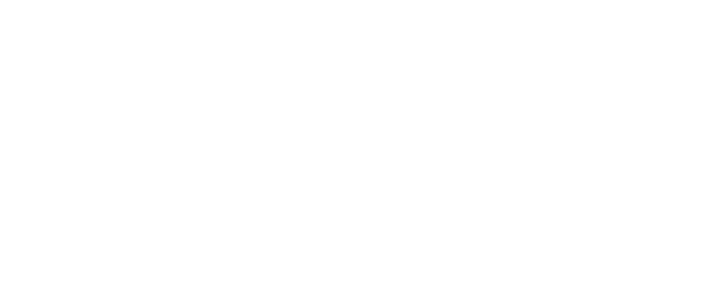
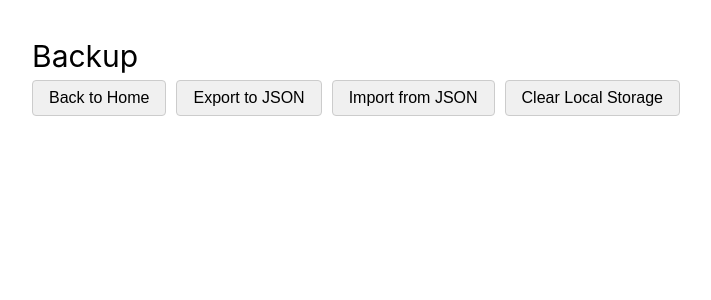
Before and after one commit to adilsonsds/money-flies, a Vue app: page /backup in a window 1280 px wide. Before the commit this address had no page. Shown: the top 300 px of the page, without its empty margins (0-711 px from the left). Built offline with nearby package versions, Linux system fonts and the light colour scheme.

Commit message:
Creating BackupView

```diff
--- a/src/assets/main.css
+++ b/src/assets/main.css
@@ -71,3 +71,11 @@
   display: flex;
   justify-content: space-between;
 }
+
+.header-links {
+  margin: 10px 0;
+}
+
+.header-links__item {
+  margin-right: 10px;
+}
--- a/src/router/index.ts
+++ b/src/router/index.ts
@@ -28,6 +28,11 @@
       path: '/transactions',
       name: 'transactions',
       component: () => import('@/views/TransactionsView.vue')
+    },
+    {
+      path: '/backup',
+      name: 'backup',
+      component: () => import('@/views/BackupView.vue')
     }
   ]
 })
--- /dev/null
+++ b/src/views/BackupView.vue
@@ -0,0 +1,88 @@
+<script setup lang="ts">
+import { useRouter } from 'vue-router'
+import { useActivityStore } from '@/stores/ActivityStore'
+import type { Activity, TransactionItemResult } from '@/types/Activity'
+import type { Category } from '@/types/Category'
+
+const { getTransactions } = useActivityStore()
+
+function exportToJson() {
+  const data = getTransactions({})
+  const json = JSON.stringify(data, null, 2)
+  const blob = new Blob([json], { type: 'application/json' })
+  const url = URL.createObjectURL(blob)
+  const a = document.createElement('a')
+  a.href = url
+  a.download = 'backup.json'
+  a.click()
+  URL.revokeObjectURL(url)
+  a.remove()
+}
+
+function importFromJson() {
+  const input = document.createElement('input')
+  input.type = 'file'
+  input.accept = 'application/json'
+  input.onchange = async (event: Event) => {
+    if (!event.target) return
+    const file = (event.target as HTMLInputElement).files?.[0]
+    if (!file) return
+    const json = await file.text()
+    const transactions = JSON.parse(json) as TransactionItemResult[]
+
+    const activities = Array<Activity>()
+    const categories = Array<Category>()
+
+    transactions.forEach((transaction) => {
+      let activity = activities.find((activity) => activity.id === transaction.activity.id)
+      if (!activity) {
+        activity = {
+          id: transaction.activity.id,
+          title: transaction.activity.title,
+          transactions: []
+        }
+        activities.push(activity)
+      }
+
+      let transactionItem = {
+        id: transaction.id,
+        date: transaction.date,
+        amount: transaction.amount,
+        category: transaction.category,
+        paid: transaction.paid,
+        description: transaction.description
+      }
+
+      let exitsCategory = categories.find((category) => category.id === transaction.category.id)
+      if (!exitsCategory) {
+        categories.push(transaction.category)
+      }
+
+      activity.transactions.push(transactionItem)
+    })
+
+    localStorage.setItem('activities', JSON.stringify(activities))
+    localStorage.setItem('categories', JSON.stringify(categories))
+
+    router.push('/')
+  }
+  input.click()
+  input.remove()
+}
+
+function clearLocalStorage() {
+  confirm('Are you sure you want to clear all data?') && localStorage.clear()
+}
+
+const router = useRouter()
+function backToHome() {
+  router.push('/')
+}
+</script>
+<template>
+  <h1>Backup</h1>
+  <button type="button" @click="backToHome" style="margin-right: 10px">Back to Home</button>
+  <button type="button" @click="exportToJson" style="margin-right: 10px">Export to JSON</button>
+  <button type="button" @click="importFromJson" style="margin-right: 10px">Import from JSON</button>
+  <button type="button" @click="clearLocalStorage">Clear Local Storage</button>
+</template>
--- a/src/views/HomeView.vue
+++ b/src/views/HomeView.vue
@@ -19,8 +19,11 @@
 <template>
   <main>
     <h1>Summary</h1>
-    <RouterLink to="/activities/new">New Activity</RouterLink>
-    <RouterLink to="/categories">My Categories</RouterLink>
+    <div class="header-links">
+      <RouterLink class="header-links__item" to="/activities/new">New Activity</RouterLink>
+      <RouterLink class="header-links__item" to="/categories">My Categories</RouterLink>
+      <RouterLink class="header-links__item" to="/backup">Backup</RouterLink>
+    </div>
     <table>
       <thead>
         <tr>
```
